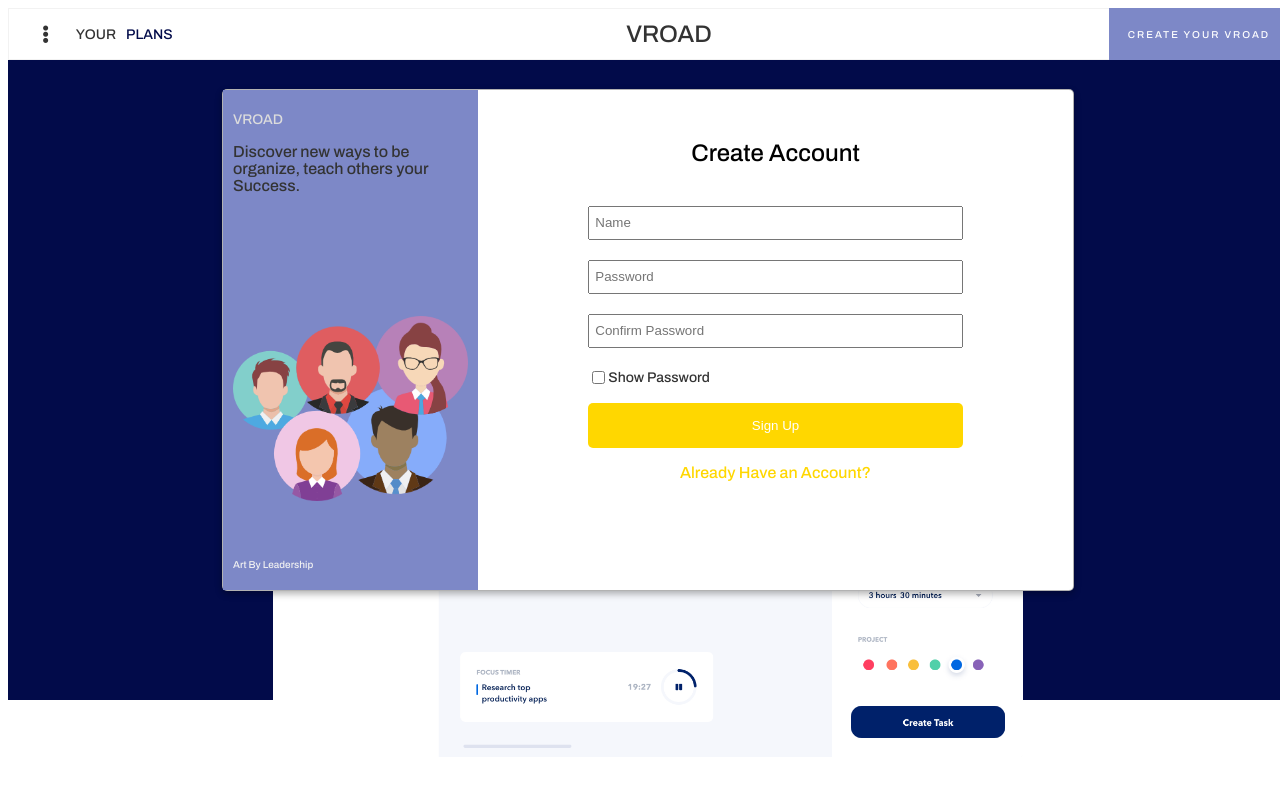
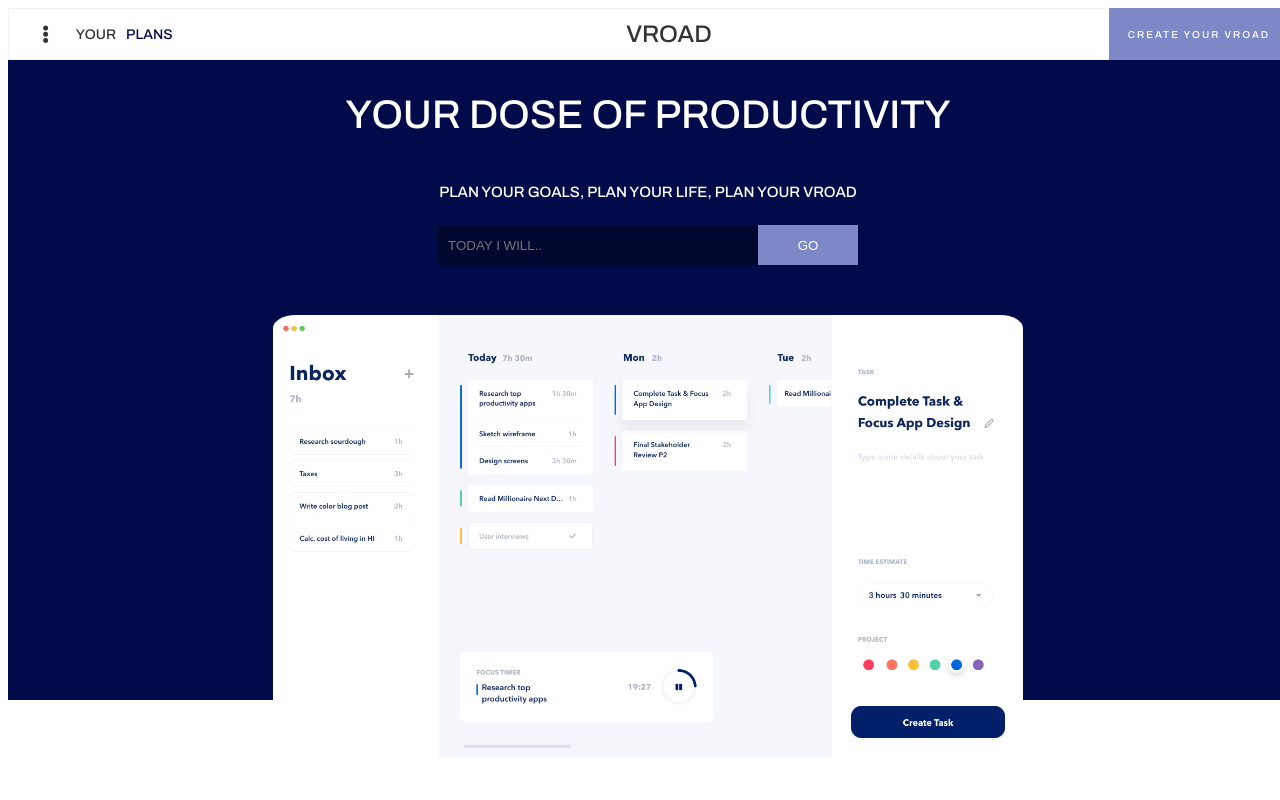
Before and after one commit to mkcriollo/VROAD, a React (Create React App) app in the folder frontend/: page /signup in a window 1280 px wide. Shown: the top 800 px of the page. Built offline with nearby package versions, Linux system fonts and the light colour scheme.

Commit message:
Toggle modal on and off

```diff
--- a/frontend/src/App.css
+++ b/frontend/src/App.css
@@ -1,4 +1,5 @@
 .App {
   width: 100vw;
   height: 100vh;
+  position: relative;
 }
--- a/frontend/src/App.js
+++ b/frontend/src/App.js
@@ -2,20 +2,32 @@ import React from "react";
 import SignUp from "./components/signup/signup";
 import NavBar from "./components/navbar/navbar";
 import Footer from "./components/footer/footer";
+import SignupModal from "./components/signup/signupModal";
 import { BrowserRouter as Router, Route, Link, Switch } from "react-router-dom";
 import "./App.css";
+
+function toggleModal() {
+  let modal = document.querySelector(".main-modal-holder");
+
+  if (modal.style.visibility === "hidden" || modal.style.visibility === null) {
+    modal.style.visibility = "visible";
+  } else {
+    modal.style.visibility = "hidden";
+  }
+}
 
 function App() {
   return (
     <Router>
       <div className="App">
         <nav>
-          <NavBar />
+          <NavBar toggleModal={toggleModal} />
         </nav>
         <Switch>
-          <Route path="/signup" component={SignUp} />
+          <Route path="/" component={SignUp} toggleModal={toggleModal} />
         </Switch>
         <Footer></Footer>
+        <SignupModal></SignupModal>
       </div>
     </Router>
   );
--- a/frontend/src/components/navbar/navbar.jsx
+++ b/frontend/src/components/navbar/navbar.jsx
@@ -3,7 +3,7 @@ import "./navbar.css";
 
 let counter = 0;
 let changeWord = document.getElementById("change-words");
-console.log(changeWord);
+
 let words = ["LIFE", "PLANS", "VROAD"];
 
 setInterval(change, 1000);
@@ -19,7 +19,7 @@ function change() {
   }
 }
 
-const NavBar = () => {
+const NavBar = ({ toggleModal }) => {
   // this nav bar return is if there is no user login
   return (
     <div className="full-navbar">
@@ -31,7 +31,9 @@ const NavBar = () => {
         </div>
       </div>
       <h2>VROAD</h2>
-      <button className="login-btn">CREATE YOUR VROAD</button>
+      <button className="login-btn" onClick={toggleModal}>
+        CREATE YOUR VROAD
+      </button>
     </div>
   );
   // we will create another nav bar for when a user is login
--- a/frontend/src/components/signup/signup.jsx
+++ b/frontend/src/components/signup/signup.jsx
@@ -25,7 +25,7 @@ const Signup = () => {
   return (
     <>
       <div className="full-page-su">
-        <SignupModal></SignupModal>
+        {/* <SignupModal></SignupModal> */}
         <div className="top-su">
           <h2>YOUR DOSE OF PRODUCTIVITY</h2>
           <p>PLAN YOUR GOALS, PLAN YOUR LIFE, PLAN YOUR VROAD</p>
--- a/frontend/src/components/signup/signupModal.css
+++ b/frontend/src/components/signup/signupModal.css
@@ -1,7 +1,8 @@
 .main-modal-holder {
-  display: block;
+  display: flex;
+  visibility: hidden;
   position: absolute;
-  top: 35%;
+  top: 50%;
   left: 50%;
   transform: translate(-50%, -50%);
   height: 500px;
```
